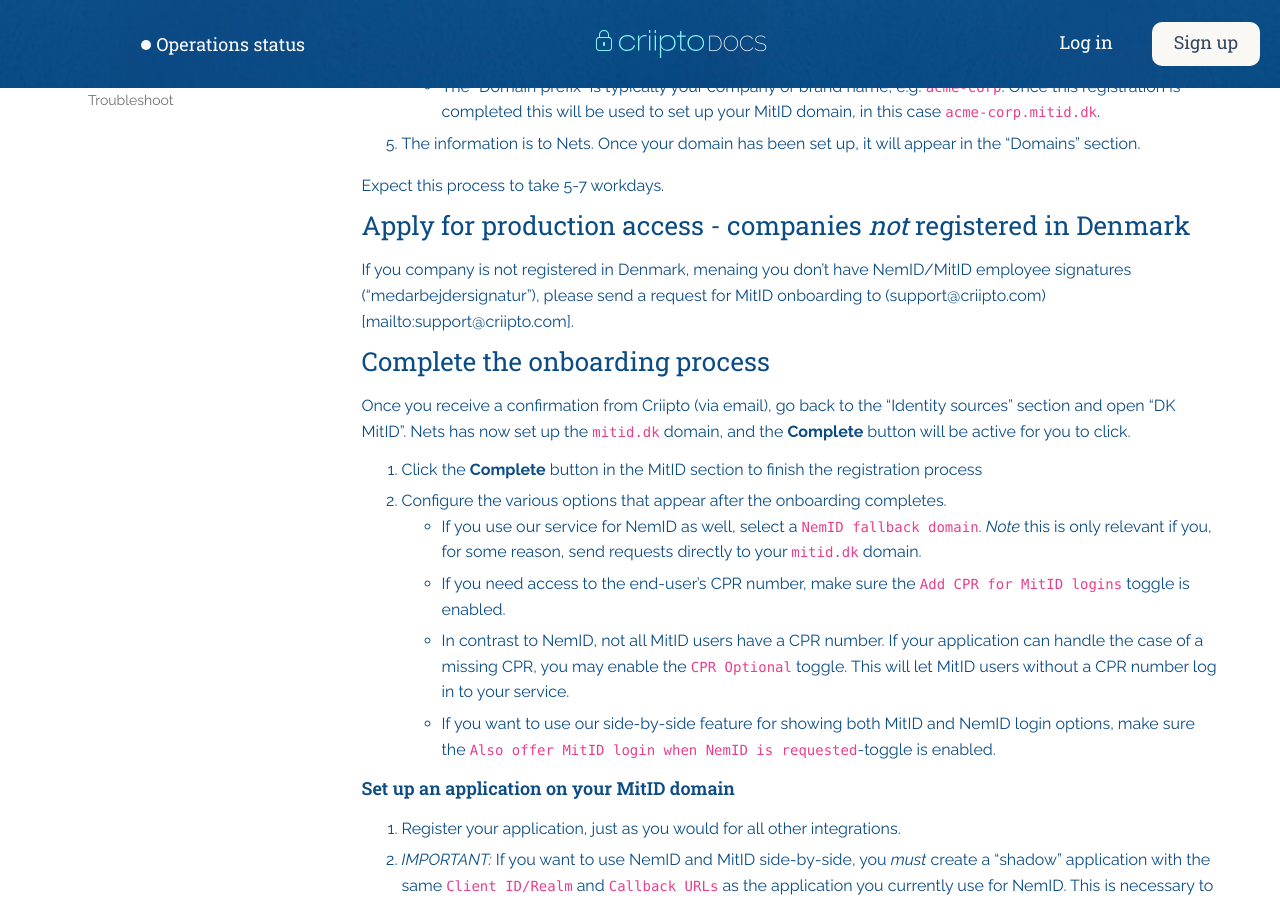
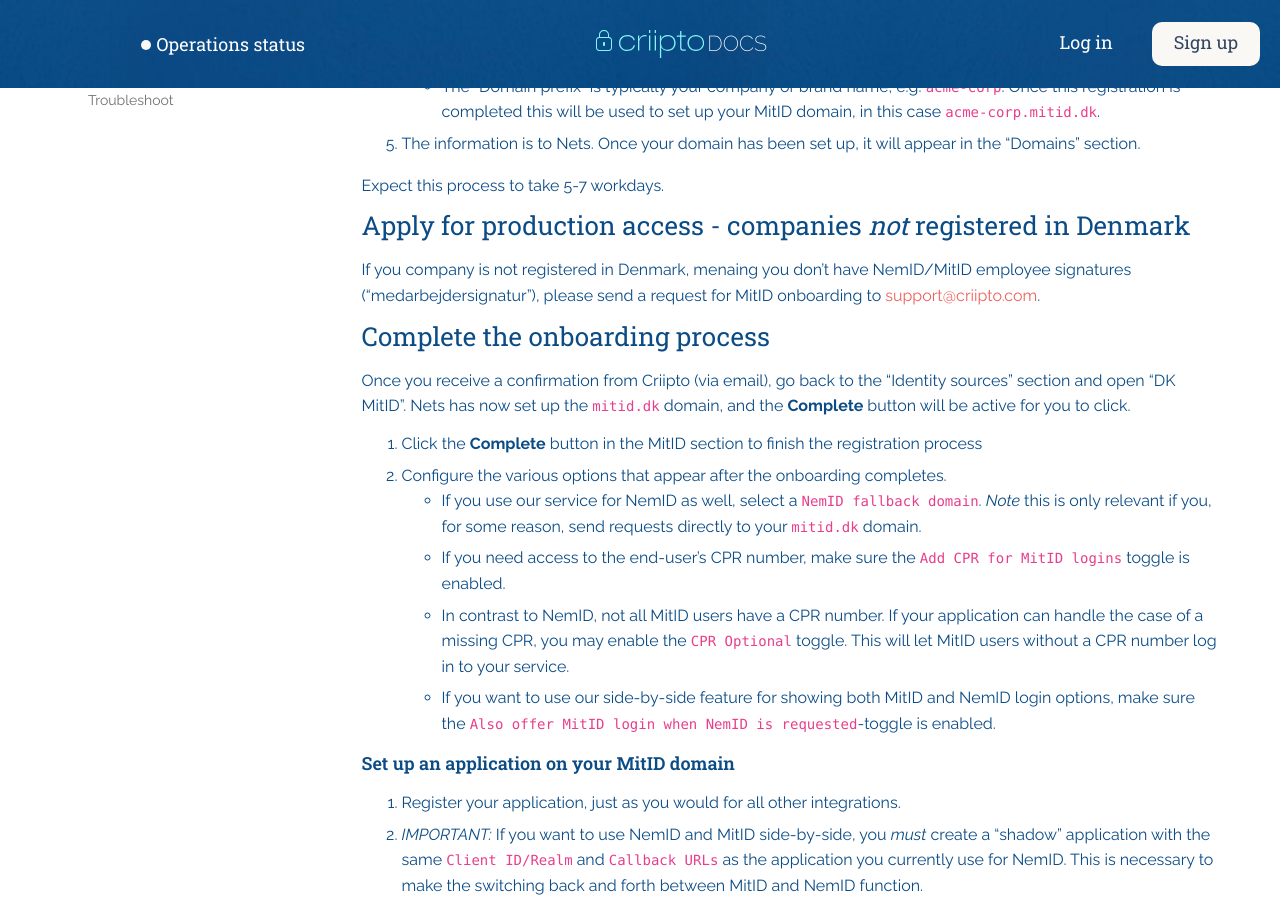
Before and after one commit to criipto/docs-old, a Jekyll site: the page built from eid-specifics/order-dk-mitid.md, in a window 1280 px wide and 900 px high, scrolled down 1024 px. Built offline with Jekyll 4.4.1, drawn with Linux system fonts in a browser that asks for light colours; some web fonts are replaced.

Commit message:
Updated email tag

```diff
--- a/eid-specifics/order-dk-mitid.md
+++ b/eid-specifics/order-dk-mitid.md
@@ -49,6 +49,6 @@
 
 ## Apply for production access - companies *not* registered in Denmark
 
-If you company is not registered in Denmark, menaing you don't have NemID/MitID employee signatures ("medarbejdersignatur"), please send a request for MitID onboarding to (support@criipto.com)[mailto:support@criipto.com].
+If you company is not registered in Denmark, menaing you don't have NemID/MitID employee signatures ("medarbejdersignatur"), please send a request for MitID onboarding to [support@criipto.com](mailto:support@criipto.com).
 
 {% include snippets/mitid-onboard-complete.md %}
```
